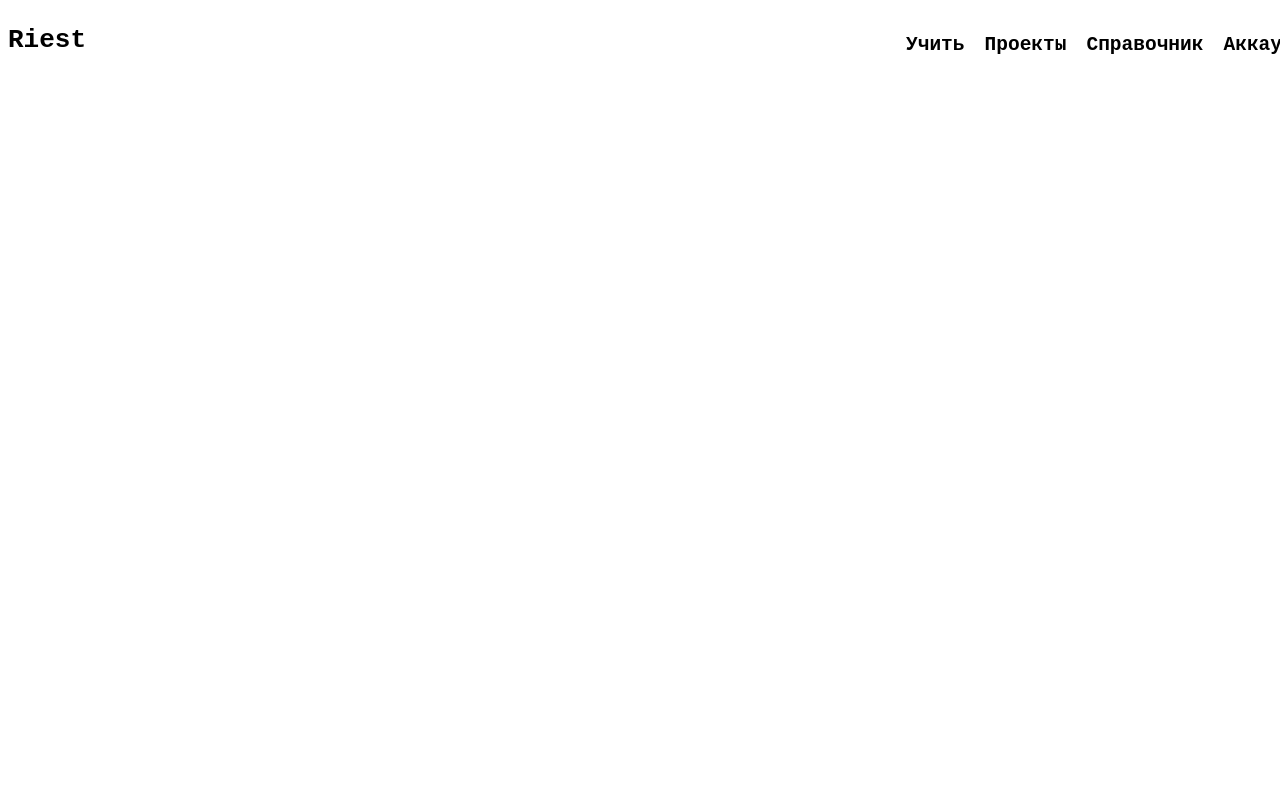
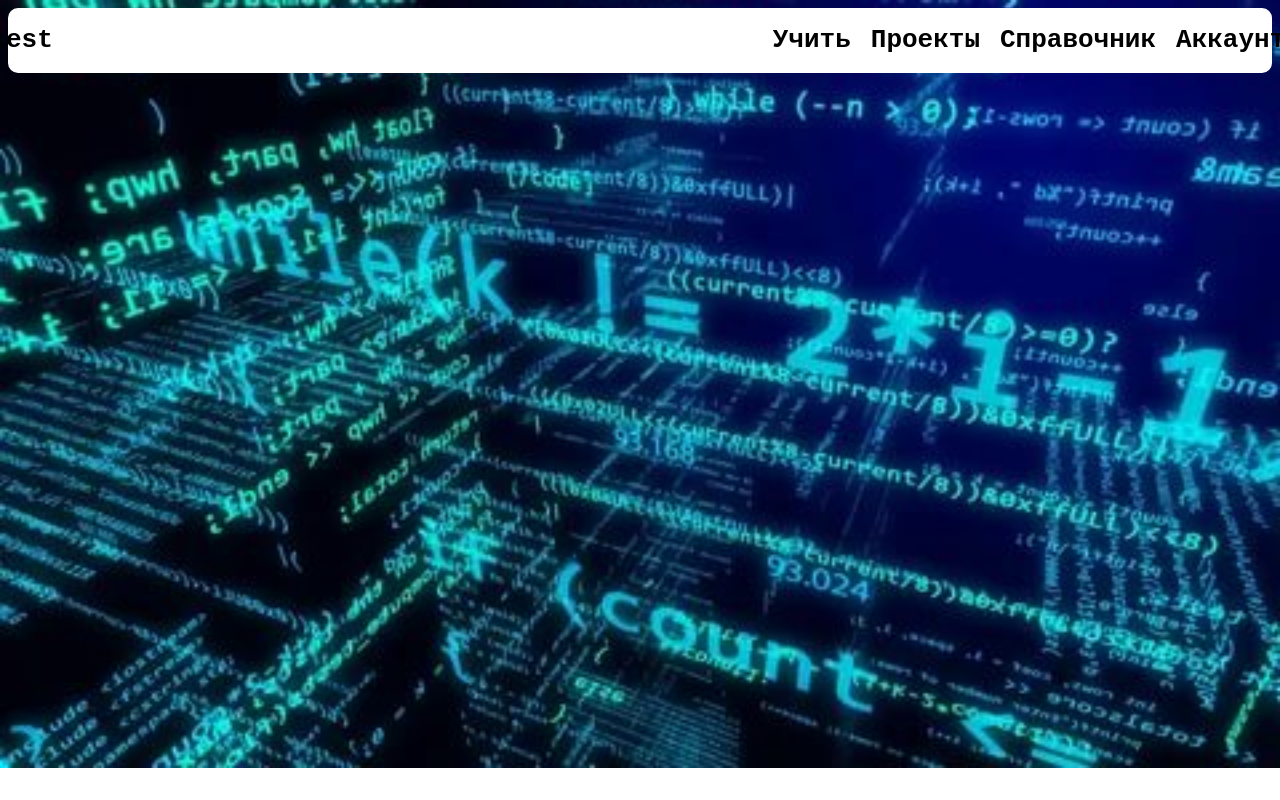
Before and after one commit to MerchantArm/Riest-new, a website: page index.html in a window 1280 px wide. Shown: the top 800 px of the page. Drawn offline with nearby package versions, Linux system fonts and the light colour scheme.

Commit message:
Стартовый дизайн

```diff
--- a/assets/css/index_style.css
+++ b/assets/css/index_style.css
@@ -1,13 +1,23 @@
+body {
+    background-image: url(../images/index_background.jpeg);
+    background-repeat: no-repeat;
+    background-size: 100%;
+}
+
 header {
     display: flex;
+    background-color: white;
+    justify-content: center;
     font-family: monospace;
+    border-radius: 10px;
 }
 
 .nav {
     display: flex;
     justify-content: flex-end;
-    padding: 10px;
-    margin-left: 800px;
+    padding-left: 10px;
+    padding-right: 10px;
+    margin-left: 700px;
 }
 
 .nav-item {
--- a/index.html
+++ b/index.html
@@ -13,10 +13,10 @@
             <h1><b>Riest</b></h1>
         </div>
         <div class="nav">
-            <h2 class="nav-item"><a href="#">Учить</a></h2>
-            <h2 class="nav-item"><a href="#">Проекты</a></h2>
-            <h2 class="nav-item"><a href="#">Справочник</a></h2>
-            <h2 class="nav-item" ><a href="#">Аккаунт</a></h2>
+            <h1 class="nav-item"><a href="#">Учить</a></h1>
+            <h1 class="nav-item"><a href="#">Проекты</a></h1>
+            <h1 class="nav-item"><a href="#">Справочник</a></h1>
+            <h1 class="nav-item" ><a href="#">Аккаунт</a></h1>
         </div>
     </header>
     </div>
```
Also changed, not shown: assets/images/index_background.jpeg (added).
